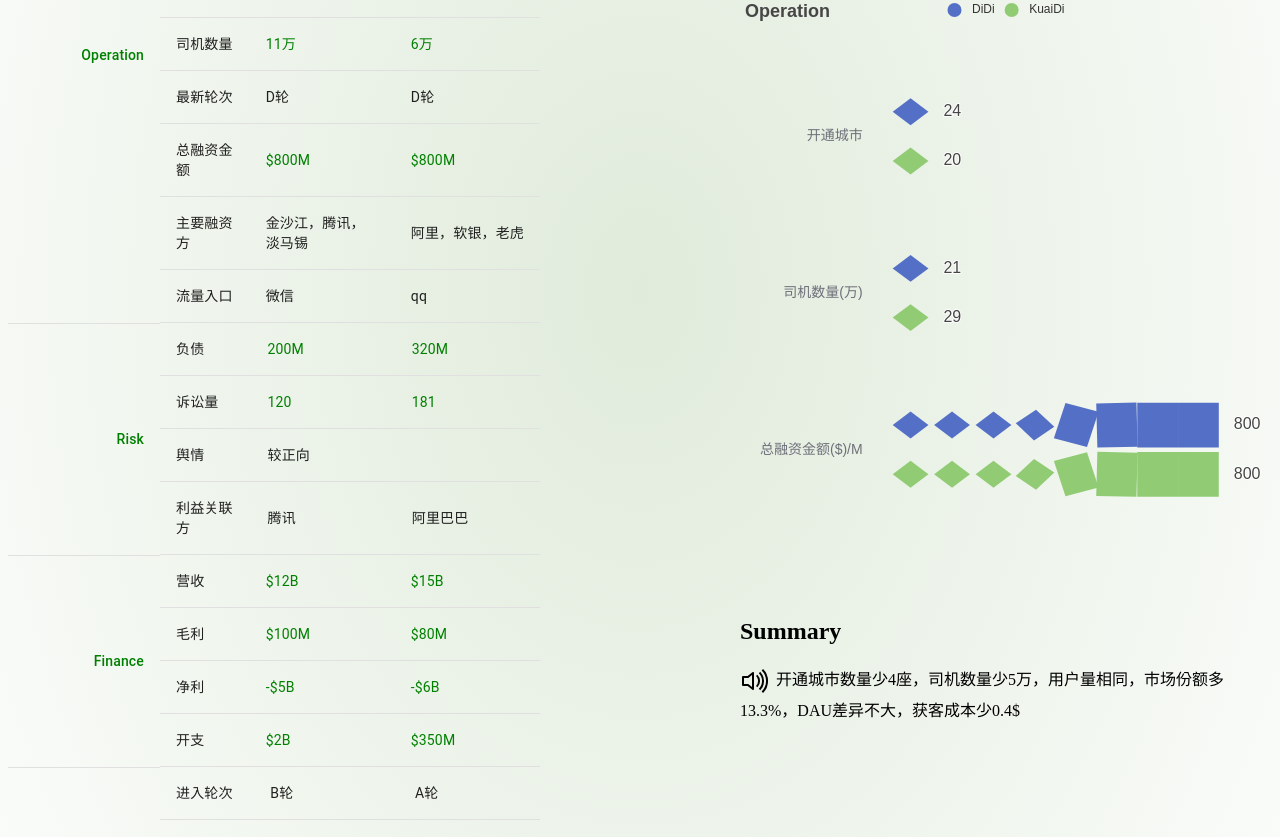
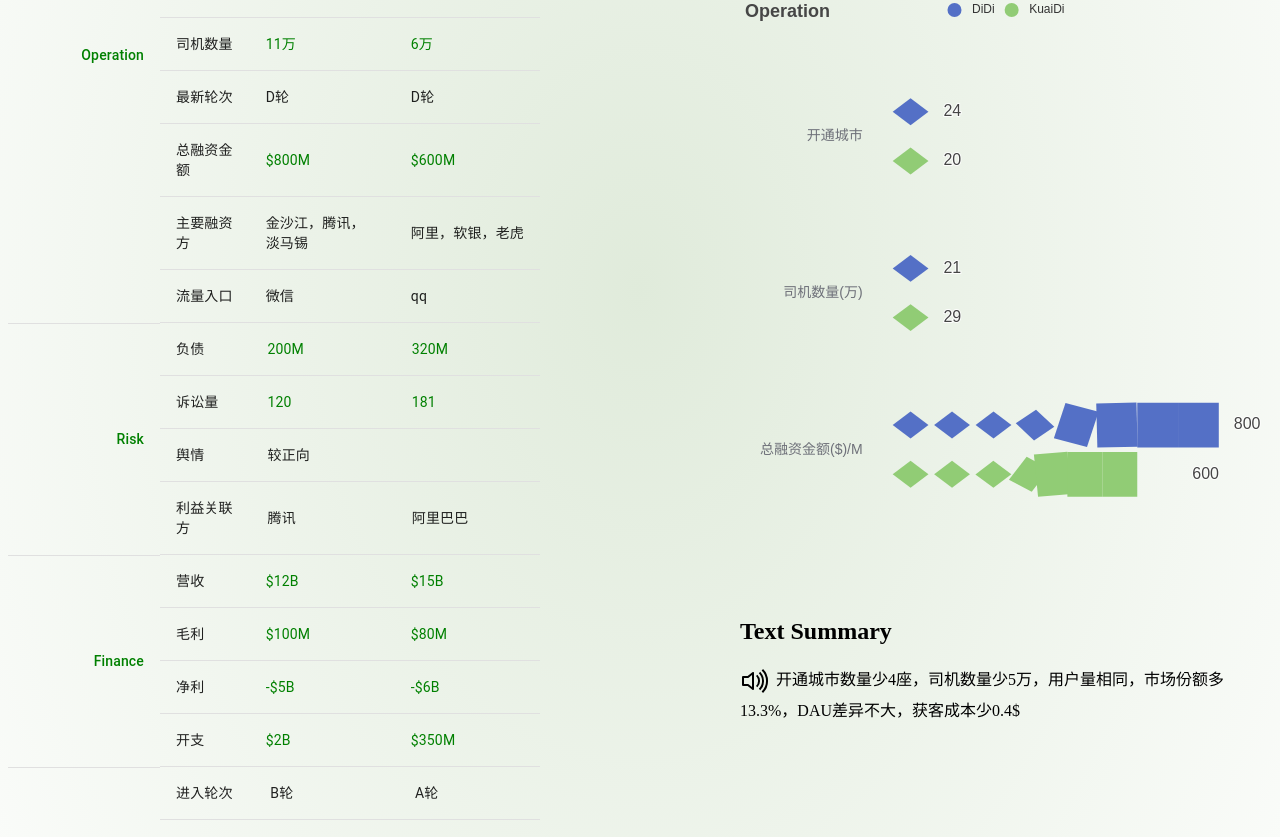
Before and after one commit to yimingbot/opp-vs-opp, a React (Vite) app: page / in a window 1280 px wide. Shown: the part 627-1464 px from the top of the page. Built offline with nearby package versions, Linux system fonts and the light colour scheme.

Commit message:
chore: modify data

```diff
--- a/src/basic-chart/chart.tsx
+++ b/src/basic-chart/chart.tsx
@@ -108,7 +108,7 @@ function makeOption(type: string, symbol?: string) {
             symbol: symbol || pathSymbols.people
           },
           {
-            value: 800,
+            value: 600,
             symbol: symbol || pathSymbols.amount
           },
         ]
--- a/src/data-source.ts
+++ b/src/data-source.ts
@@ -64,7 +64,7 @@ export const dataSource = [{
       开通城市: '20座',
       司机数量: '6万',
       最新轮次: 'D轮',
-      总融资金额: '$800M',
+      总融资金额: '$600M',
       主要融资方: '阿里，软银，老虎',
       流量入口: 'qq',
     },
--- a/src/main.tsx
+++ b/src/main.tsx
@@ -16,7 +16,7 @@ ReactDOM.createRoot(document.getElementById('root') as HTMLDivElement).render(<d
 
 
       <div style={{ cursor: 'pointer' }} onClick={() => readText(demoSumText)}>
-        <h2>Summary</h2>
+        <h2>Text Summary</h2>
         <svg style={{
           display: 'inline-block',
           verticalAlign: 'middle',
```
Also changed, not shown: 2 other files (tests, documents, lock files or other folders).
